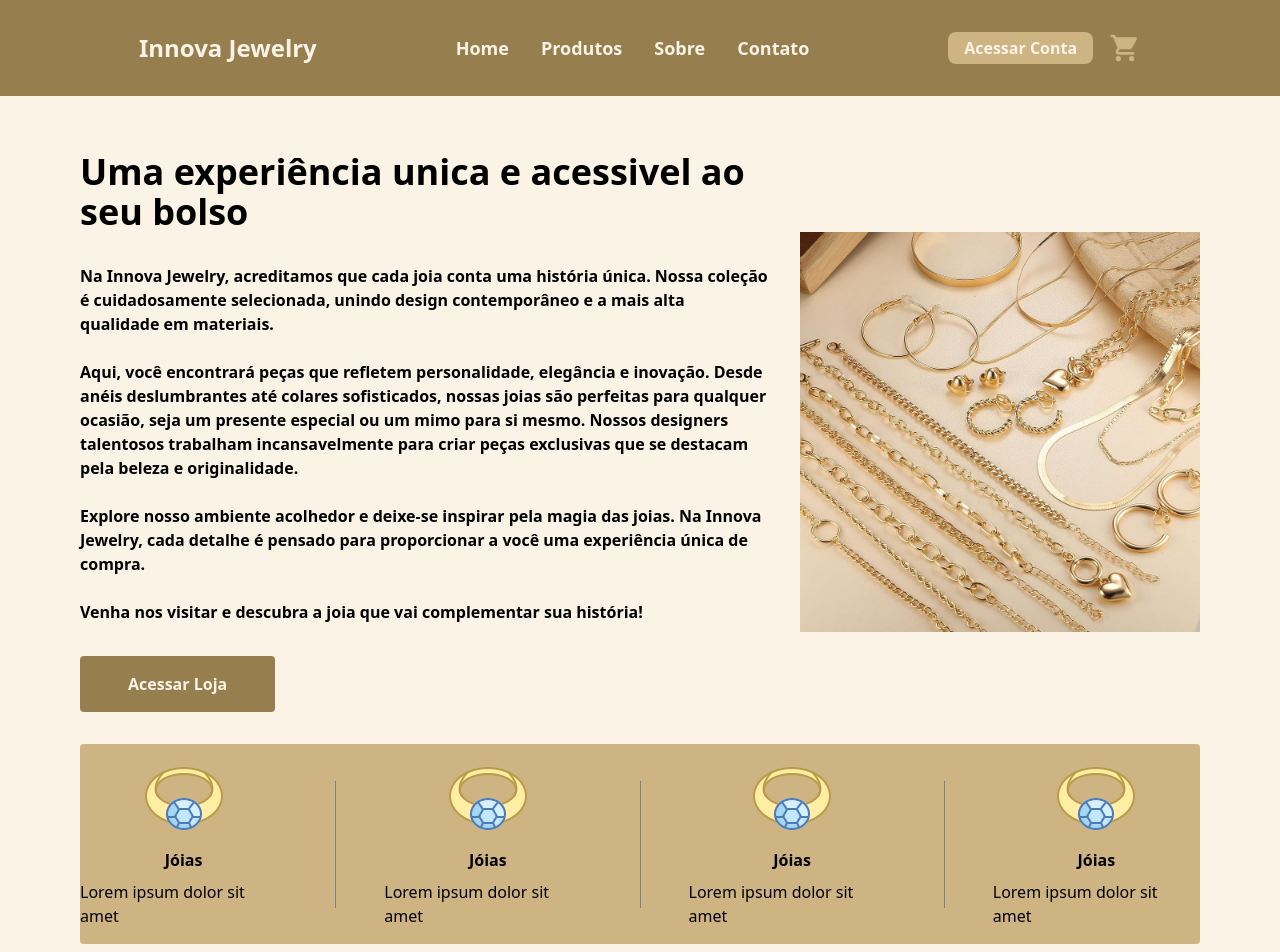
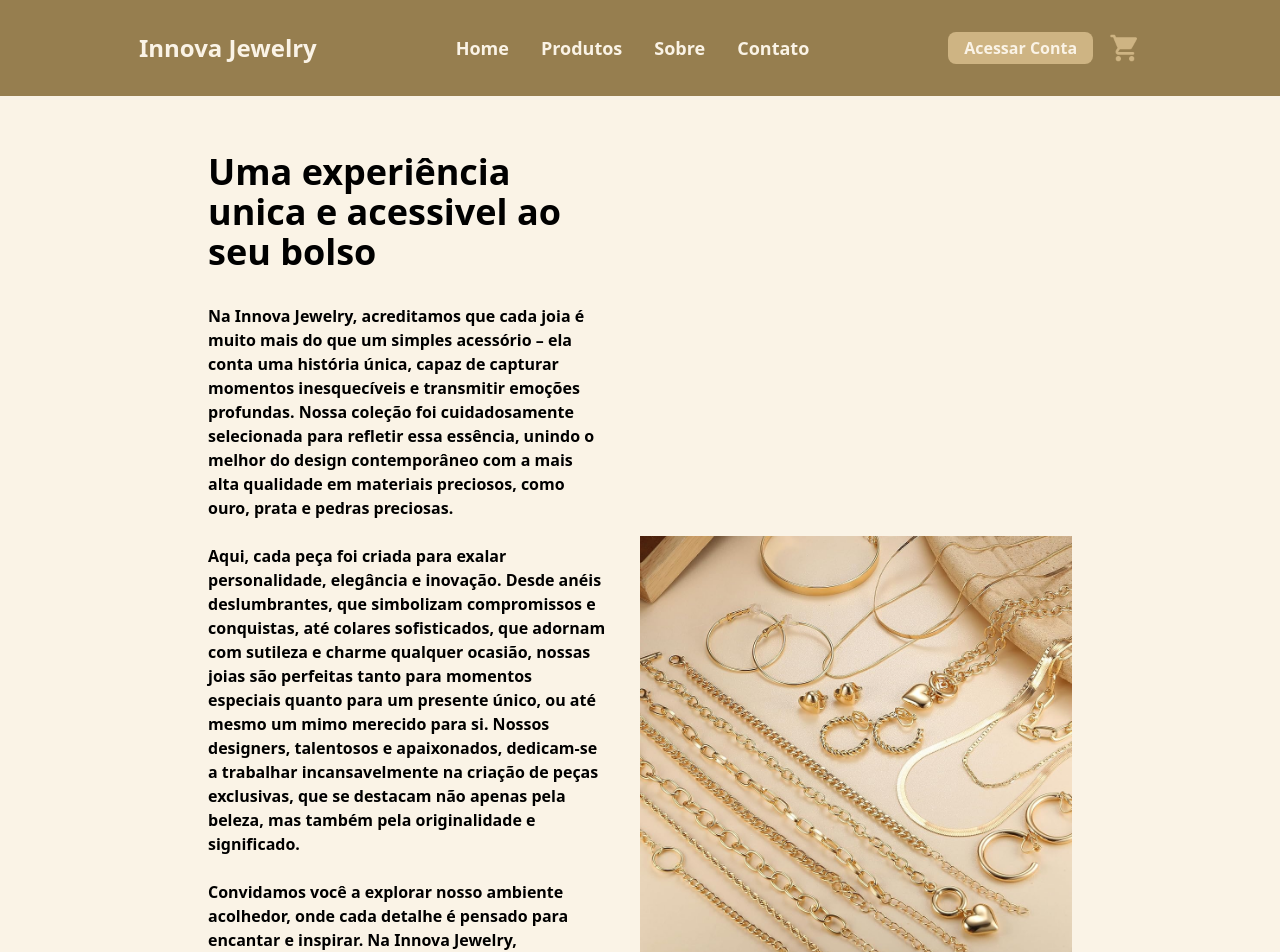
Before and after one commit to Innovation-Masters/cp-web, a React (Vite) app: page / in a window 1280 px wide. Shown: the top 952 px of the page. Built offline with nearby package versions, Linux system fonts and the light colour scheme.

Commit message:
style: update icon styling and element positioning on the page

```diff
--- a/src/routes/Home.jsx
+++ b/src/routes/Home.jsx
@@ -1,44 +1,46 @@
 export default function Home() {
     return (
-        <main className="flex flex-col gap-y-8 mx-20">
+        <main className="flex flex-col gap-y-8 mx-52">
             <section className="flex gap-x-8 justify-center items-center grow">
                 <div className="flex flex-col gap-y-8">
                     <h3 className="text-4xl font-extrabold">Uma experiência unica e acessivel ao seu bolso</h3>
-                    <p className="font-semibold">Na Innova Jewelry, acreditamos que cada joia conta uma história única. Nossa coleção é cuidadosamente selecionada, unindo design contemporâneo e a mais alta qualidade em materiais. <br/>  <br/>
+                    <p className="font-semibold">
 
-                    Aqui, você encontrará peças que refletem personalidade, elegância e inovação. Desde anéis deslumbrantes até colares sofisticados, nossas joias são perfeitas para qualquer ocasião, seja um presente especial ou um mimo para si mesmo. Nossos designers talentosos trabalham incansavelmente para criar peças exclusivas que se destacam pela beleza e originalidade.  <br/>  <br/>
+                        Na Innova Jewelry, acreditamos que cada joia é muito mais do que um simples acessório – ela conta uma história única, capaz de capturar momentos inesquecíveis e transmitir emoções profundas. Nossa coleção foi cuidadosamente selecionada para refletir essa essência, unindo o melhor do design contemporâneo com a mais alta qualidade em materiais preciosos, como ouro, prata e pedras preciosas. <br /> <br />
 
-                    Explore nosso ambiente acolhedor e deixe-se inspirar pela magia das joias. Na Innova Jewelry, cada detalhe é pensado para proporcionar a você uma experiência única de compra.  <br/>  <br/>
+                        Aqui, cada peça foi criada para exalar personalidade, elegância e inovação. Desde anéis deslumbrantes, que simbolizam compromissos e conquistas, até colares sofisticados, que adornam com sutileza e charme qualquer ocasião, nossas joias são perfeitas tanto para momentos especiais quanto para um presente único, ou até mesmo um mimo merecido para si. Nossos designers, talentosos e apaixonados, dedicam-se a trabalhar incansavelmente na criação de peças exclusivas, que se destacam não apenas pela beleza, mas também pela originalidade e significado.<br /> <br />
 
-                    Venha nos visitar e descubra a joia que vai complementar sua história!
+                        Convidamos você a explorar nosso ambiente acolhedor, onde cada detalhe é pensado para encantar e inspirar. Na Innova Jewelry, acreditamos que a experiência de comprar uma joia deve ser tão única quanto as próprias peças que oferecemos. Seja recebendo um atendimento personalizado ou descobrindo coleções cuidadosamente curadas, nossa missão é garantir que você se sinta especial do início ao fim.<br /> <br />
+
+                        Venha nos visitar e permita-se deslumbrar pela magia das joias que temos a oferecer. Aqui, na Innova Jewelry, temos a joia perfeita para complementar a sua história, para eternizar momentos e criar memórias que serão apreciadas para sempre!
                     </p>
                     <button className="bg-dark rounded py-4 px-12 font-bold text-light hover:opacity-70 self-start">Acessar Loja</button>
                 </div>
-                <img src="../../public/main.jpg" width={400} height={400} />
+                <img className="w-1/2" src="../../public/main.jpg" />
             </section>
 
             <section className="flex justify-center bg-secondary rounded py-4 gap-x-12">
                 <div className="flex flex-col gap-y-2 items-center">
-                    <img src="../../public/ring.png" alt="icone simples de joalheria" />
+                    <img src="../../public/ring.png" alt="icone simples de joalheria" width={70} />
                     <h5 className="font-bold">Jóias</h5>
                     <p>Lorem ipsum dolor sit amet</p>
                 </div>
                 <hr />
                 <div className="flex flex-col gap-y-2 items-center">
-                    <img src="../../public/ring.png" alt="icone simples de joalheria" />
-                    <h5 className="font-bold">Jóias</h5>
+                    <img src="../../public/earrings.png" alt="icone simples de joalheria" width={70} />
+                    <h5 className="font-bold">Brincos</h5>
                     <p>Lorem ipsum dolor sit amet</p>
                 </div>
                 <hr />
                 <div className="flex flex-col gap-y-2 items-center">
-                    <img src="../../public/ring.png" alt="icone simples de joalheria" />
-                    <h5 className="font-bold">Jóias</h5>
+                    <img src="../../public/bracelets.png" alt="icone simples de joalheria" width={70} />
+                    <h5 className="font-bold">Braceletes</h5>
                     <p>Lorem ipsum dolor sit amet</p>
                 </div>
                 <hr />
                 <div className="flex flex-col gap-y-2 items-center">
-                    <img src="../../public/ring.png" alt="icone simples de joalheria" />
-                    <h5 className="font-bold">Jóias</h5>
+                    <img src="../../public/decoratives.png" alt="icone simples de joalheria" width={70} />
+                    <h5 className="font-bold">Decorativos</h5>
                     <p>Lorem ipsum dolor sit amet</p>
                 </div>
             </section>
```
